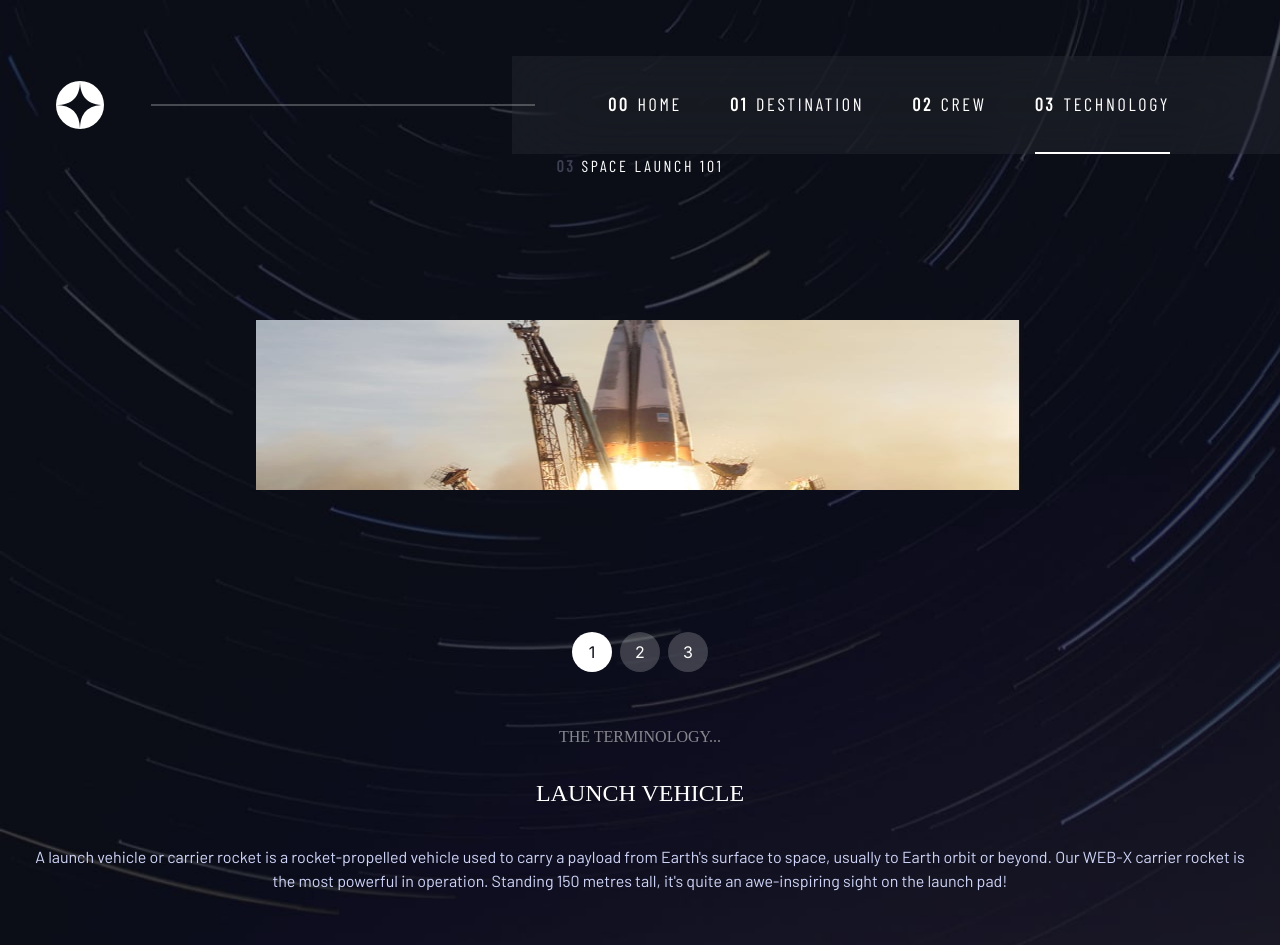
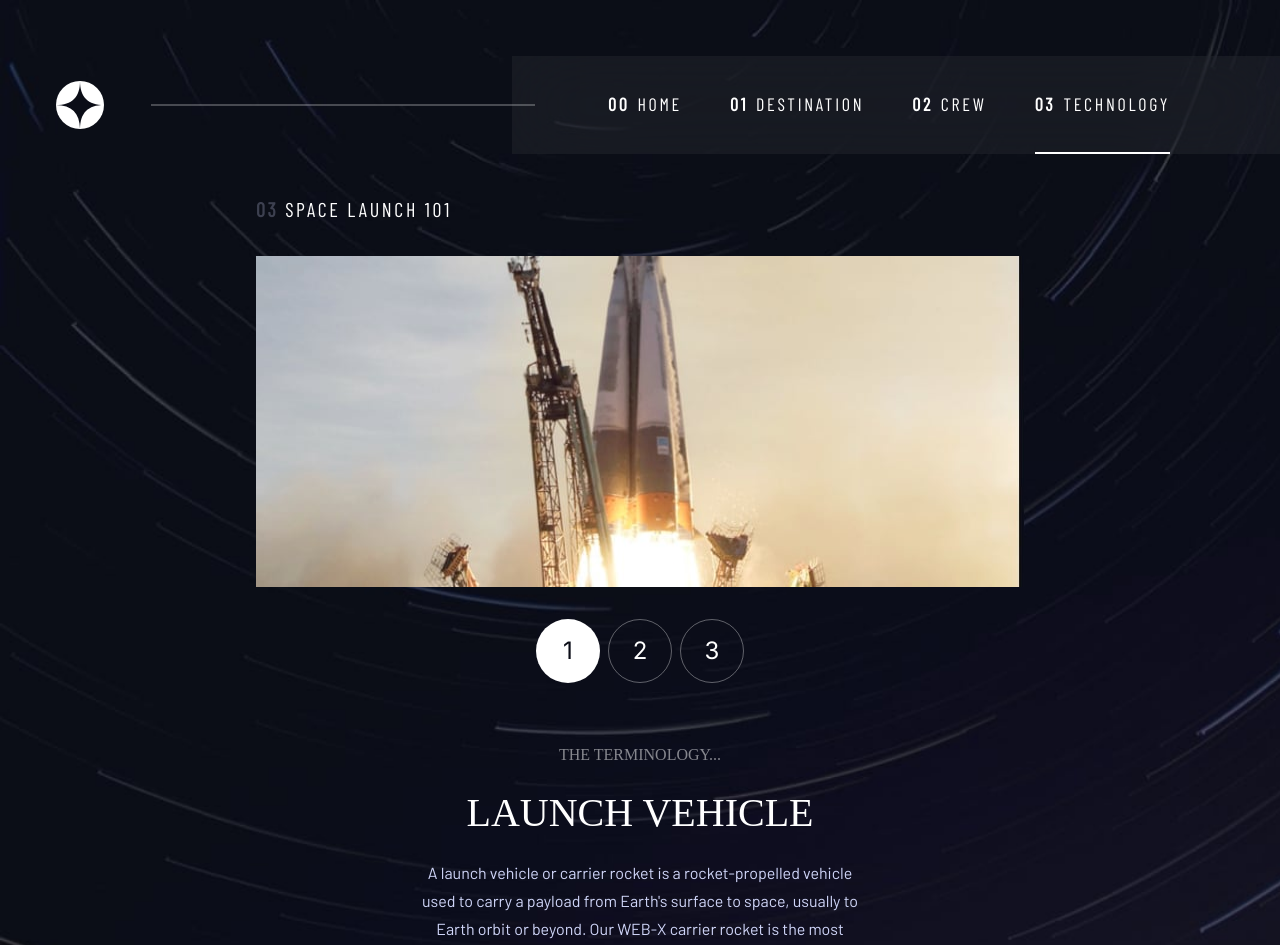
Before and after one commit to MaxWolts/space-tourism, a Next.js app: page /technology in a window 1280 px wide. Shown: the top 945 px of the page. Built offline with nearby package versions, Linux system fonts and the light colour scheme; a web font is replaced by a local one.

Commit message:
:iphone:  working in the responsive design: added Technology Tablet view

```diff
--- a/app/components/Slide.tsx
+++ b/app/components/Slide.tsx
@@ -15,7 +15,7 @@ export const Slide = ({images, version2}: Props) => {
           {images.map( (img, index) => {
             return (
               <div key={index} className={"w-[100%] flex justify-center min-w-[100%] "} id={ "slide-" + index }>
-                <Image className={`${version2? "h-[170px] w-full" : "h-56 w-auto md:h-[35.75rem] xl:h-[40rem]"} `}   src={"/"+img} alt={"crew photograph"} width={600} height={600}/>
+                <Image className={`${version2? "h-[170px] w-full md:h-[20.688rem]" : "h-56 w-auto md:h-[35.75rem] xl:h-[40rem]"} `}   src={"/"+img} alt={"crew photograph"} width={1000} height={1000}/>
               </div>
             )
           }
--- a/app/technology/page.tsx
+++ b/app/technology/page.tsx
@@ -16,11 +16,11 @@ const Teachnology = () => {
         onClick={() => {
           handdleSelectedItem(index)
         }}
-        className={"flex items-center justify-center h-10 w-10 bg-white rounded-full "+ `${selectedItem !== index && "bg-opacity-20"}`}
+        className={"flex items-center justify-center h-10 w-10 md:h-16 md:w-16 bg-white rounded-full "+ `${selectedItem !== index && "bg-opacity-0 border border-[#ffffff59]"}`}
         key={"slide-"+index}
         href={"#slide-"+index}
       >
-        <p className={`${selectedItem !== index? 'text-white':'text-black'}`}>
+        <p className={`${selectedItem !== index? 'text-white':'text-black'} md:text-[1.5rem]`}>
           {index+1}
         </p>
       </a>)
@@ -29,22 +29,22 @@ const Teachnology = () => {
 
   return (
     <>
-      <div className=" grid gap-8 min-h-screen pb-6 justify-center text-center">
-        <div className="navText">
-          <p><strong className="text-lightBlue opacity-25">03</strong> SPACE LAUNCH 101</p>
+      <div className="flex flex-col justify-start gap-8 pb-6 text-center md:pt-10 md:max-w-screen-md md:m-auto md:pb-20">
+        <div className="navText md:text-[1.25rem] md:text-left">
+          <p><strong className="text-lightBlue opacity-25 ">03</strong> SPACE LAUNCH 101</p>
         </div>
         <div className="relative">
           <Slide images={data.technology.map(img => img.images.landscape)} version2={true} handdleSelectedItem={handdleSelectedItem} selectedItem={selectedItem}/>
         </div>
-        <div className="grid gap-4 px-6">
+        <div className="grid gap-4 px-6 ">
           <div className="flex gap-2 justify-center z-10 mt-8 xl:mt-0" >
             {generateSelectItemV2(data.technology.map(img => img.images.landscape), selectedItem, handdleSelectedItem)}
           </div>
-          <div className="grid gap-2">
+          <div className="grid gap-2 justify-center md:gap-4 md:pt-11">
             <span className={"navText font-Bellefair tracking-normal opacity-50"}>THE TERMINOLOGY...</span>
-            <h4 className="text-[1.5rem]">{data.technology[selectedItem].name.toUpperCase()}</h4>
+            <h4 className="text-[1.5rem] md:text-[2.5rem] ">{data.technology[selectedItem].name.toUpperCase()}</h4>
+            <p className="font-BarlowRegular text-lightBlue leading-6 md:leading-7 md:max-w-[458px]">{data.technology[selectedItem].description}</p>
           </div>
-          <p className="font-BarlowRegular text-lightBlue leading-6">{data.technology[selectedItem].description}</p>
         </div>
       </div>
     </>
```
